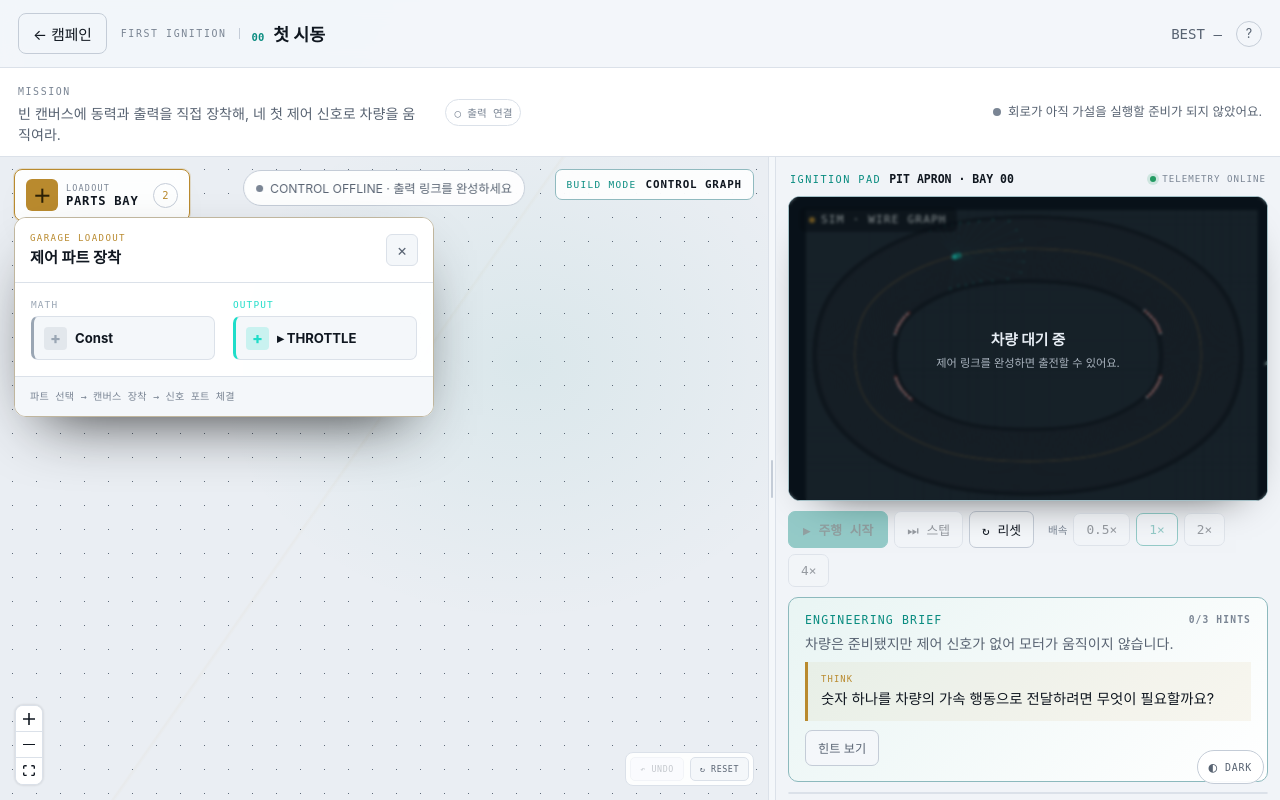
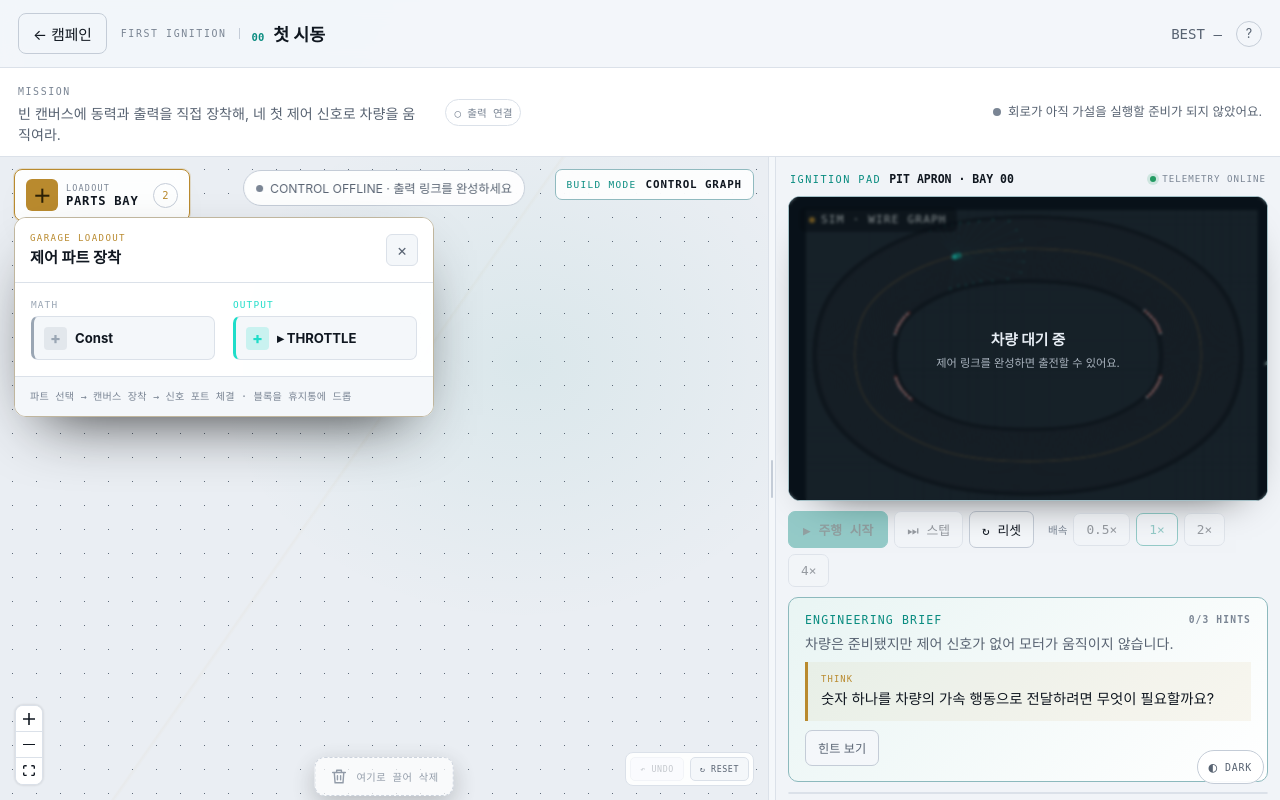
Before and after one commit to heedo7425/apex-arena, a React (Vite) app in the folder apps/web/: page / in a window 1280 px wide. Built offline with nearby package versions, Linux system fonts and the light colour scheme.

Commit message:
feat: delete blocks by dragging to trash

```diff
--- a/apps/web/src/editor/Editor.tsx
+++ b/apps/web/src/editor/Editor.tsx
@@ -24,6 +24,9 @@ function EditorInner({ initial, palette, onGraph, decorate, highlightPalette, no
   const [bayOpen,setBayOpen] = useState(true)
   const [info,setInfo]=useState<string|null>(null)
   const [hover,setHover]=useState<HoverInfo|null>(null)
+  const trashRef = useRef<HTMLDivElement>(null)
+  const [draggingNode,setDraggingNode] = useState(false)
+  const [trashHot,setTrashHot] = useState(false)
   const history = useRef<{nodes:RFNode[];edges:RFEdge[]}[]>([])
   const [undoCount,setUndoCount] = useState(0)
   const remember = () => {
@@ -41,6 +44,19 @@ function EditorInner({ initial, palette, onGraph, decorate, highlightPalette, no
     // eslint-disable-next-line
   },[])
   const pending = useRef<{node:string;handle:string;kind:'source'|'target'}|null>(null)
+  const deleteNode = useCallback((id:string, save=true)=>{
+    if(save)remember()
+    setNodes((nds:any)=>nds.filter((n:any)=>n.id!==id))
+    setEdges((eds:any)=>eds.filter((e:any)=>e.source!==id&&e.target!==id))
+    if(pending.current?.node===id){pending.current=null;usePending.getState().setSel(null)}
+    setInfo(null);setHover(null);setNotice("블록과 연결선을 제거했습니다. UNDO로 되돌릴 수 있어요.")
+    // eslint-disable-next-line
+  },[])
+  const isOverTrash = (event:any) => {
+    const point = event.changedTouches?.[0] ?? event.touches?.[0] ?? event
+    const box = trashRef.current?.getBoundingClientRect()
+    return !!box && point.clientX >= box.left && point.clientX <= box.right && point.clientY >= box.top && point.clientY <= box.bottom
+  }
   const onPort = useCallback((node:string,handle:string,kind:'source'|'target')=>{
     const p=pending.current
     if(p&&p.kind!==kind&&p.node!==node){
@@ -149,7 +165,7 @@ function EditorInner({ initial, palette, onGraph, decorate, highlightPalette, no
             </div>
           })}
         </div>
-        <div className="pal-note">파트 선택 → 캔버스 장착 → 신호 포트 체결</div>
+        <div className="pal-note">파트 선택 → 캔버스 장착 → 신호 포트 체결 · 블록을 휴지통에 드롭</div>
       </div>}
       <div className="rf-wrap">
         <div className="editor-actions">
@@ -159,7 +175,12 @@ function EditorInner({ initial, palette, onGraph, decorate, highlightPalette, no
         <div className={'graph-feedback '+(notice?'active':ready?'ready':'waiting')} role="status" aria-live="polite">
           <span className="gf-dot"/>{notice||(ready?'CONTROL ONLINE · 출전 준비 완료':'CONTROL OFFLINE · 출력 링크를 완성하세요')}
         </div>
-        <ReactFlow nodes={renderedNodes} edges={edges} nodeTypes={nodeTypes}
+        <div ref={trashRef} className={`trash-drop${draggingNode?" dragging":""}${trashHot?" hot":""}`} aria-label="블록 삭제 영역">
+          <svg viewBox="0 0 24 24" aria-hidden="true"><path d="M4 7h16M9 7V4h6v3m3 0-1 13H7L6 7m4 4v5m4-5v5"/></svg><span>{trashHot?"놓아서 삭제":"여기로 끌어 삭제"}</span>
+        </div>
+        <ReactFlow nodes={renderedNodes} edges={edges} nodeTypes={nodeTypes} deleteKeyCode={["Backspace","Delete"]}
+          onNodeDragStart={()=>{remember();setDraggingNode(true)}} onNodeDrag={e=>setTrashHot(isOverTrash(e))}
+          onNodeDragStop={(e,node)=>{const remove=isOverTrash(e);setDraggingNode(false);setTrashHot(false);if(remove)deleteNode(node.id,false)}}
           onNodesChange={handleNodesChange} onEdgesChange={handleEdgesChange} onConnect={onConnect}
           isValidConnection={c=>!!c.source&&!!c.sourceHandle&&!!c.target&&!!c.targetHandle&&!connectionIssue(latest.current.nodes,latest.current.edges,c.source,c.sourceHandle,c.target,c.targetHandle)}
           onNodeClick={(_,node:any)=>{setHover(null);setInfo(node.data.coreType)}} onPaneClick={clearPending}
--- a/apps/web/src/styles.css
+++ b/apps/web/src/styles.css
@@ -412,3 +412,11 @@ body{font-size:16px}
 .lv-hud span{padding:12px 13px;font-size:.78rem}.lv-hud small{font-size:.59rem}.lv-result{font-size:.95rem}.lv-result>span em{font-size:.78rem}
 @media(max-width:900px){.editor-pane .palette.parts-bay{width:min(420px,calc(100% - 16px))!important}.lv-pane{min-height:520px}}
 @media(max-width:620px){.gnode{width:196px}.gnode-h{font-size:13px}.io-row{font-size:12px}.mission-copy p{font-size:.8rem}.inquiry .brief-situation{font-size:.82rem}.brief-question{font-size:.84rem}}
+
+
+/* Drag-to-delete target */
+.trash-drop{position:absolute;z-index:9;left:50%;bottom:14px;display:flex;align-items:center;gap:8px;transform:translate(-50%,10px);pointer-events:none;padding:9px 14px;border:1px dashed var(--hairS);border-radius:10px;background:color-mix(in srgb,var(--surf) 92%,transparent);color:var(--faint);font-family:var(--mono);font-size:.64rem;letter-spacing:.04em;opacity:.78;box-shadow:0 8px 24px rgba(0,0,0,.28);transition:opacity .16s,transform .16s,border-color .16s,background .16s,color .16s}
+.trash-drop svg{width:19px;height:19px;fill:none;stroke:currentColor;stroke-width:1.8;stroke-linecap:round;stroke-linejoin:round}
+.trash-drop.dragging{opacity:1;transform:translate(-50%,0);border-color:var(--bad);color:var(--bad);background:color-mix(in srgb,var(--bad) 8%,var(--surf))}
+.trash-drop.hot{transform:translate(-50%,-2px) scale(1.06);border-style:solid;background:color-mix(in srgb,var(--bad) 22%,var(--surf));color:#fff;box-shadow:0 0 24px color-mix(in srgb,var(--bad) 35%,transparent)}
+@media(max-width:900px){.trash-drop{bottom:10px}.trash-drop:not(.dragging){opacity:.6}}
```
Also changed, not shown: 1 other file (tests, documents, lock files or other folders).
